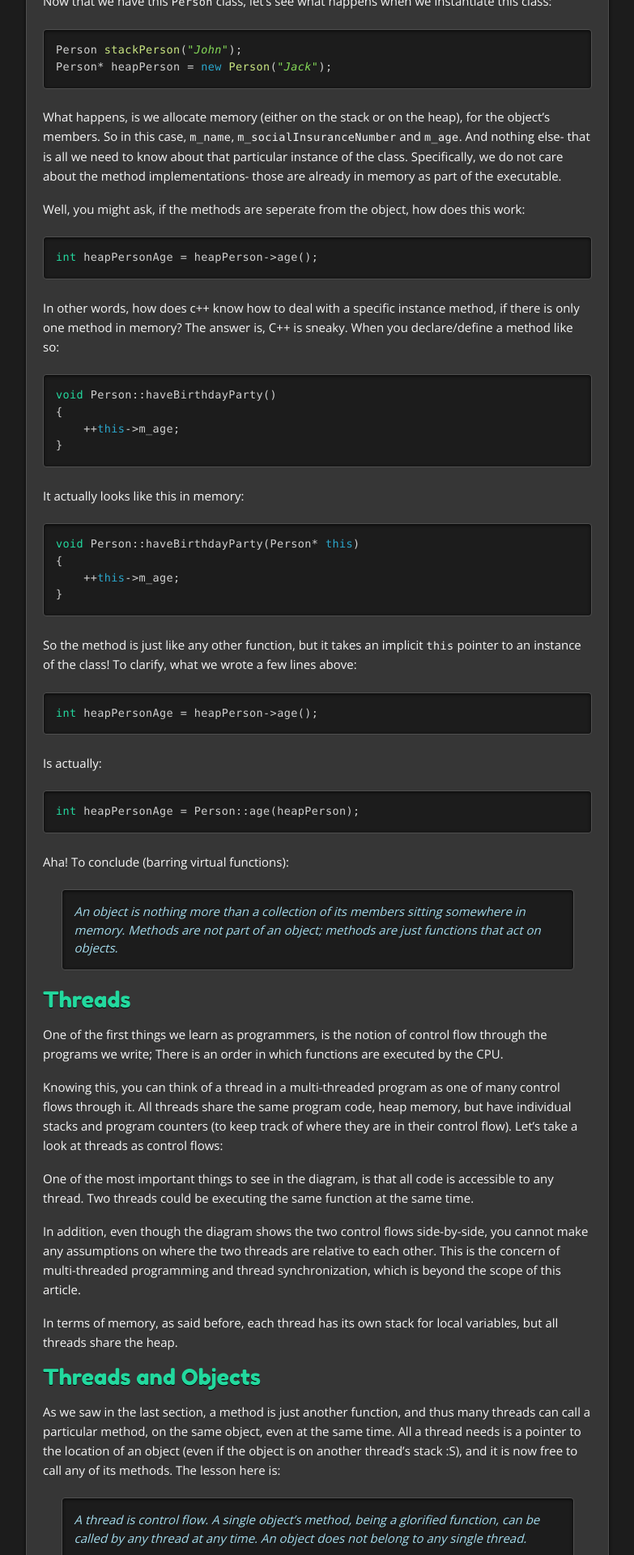
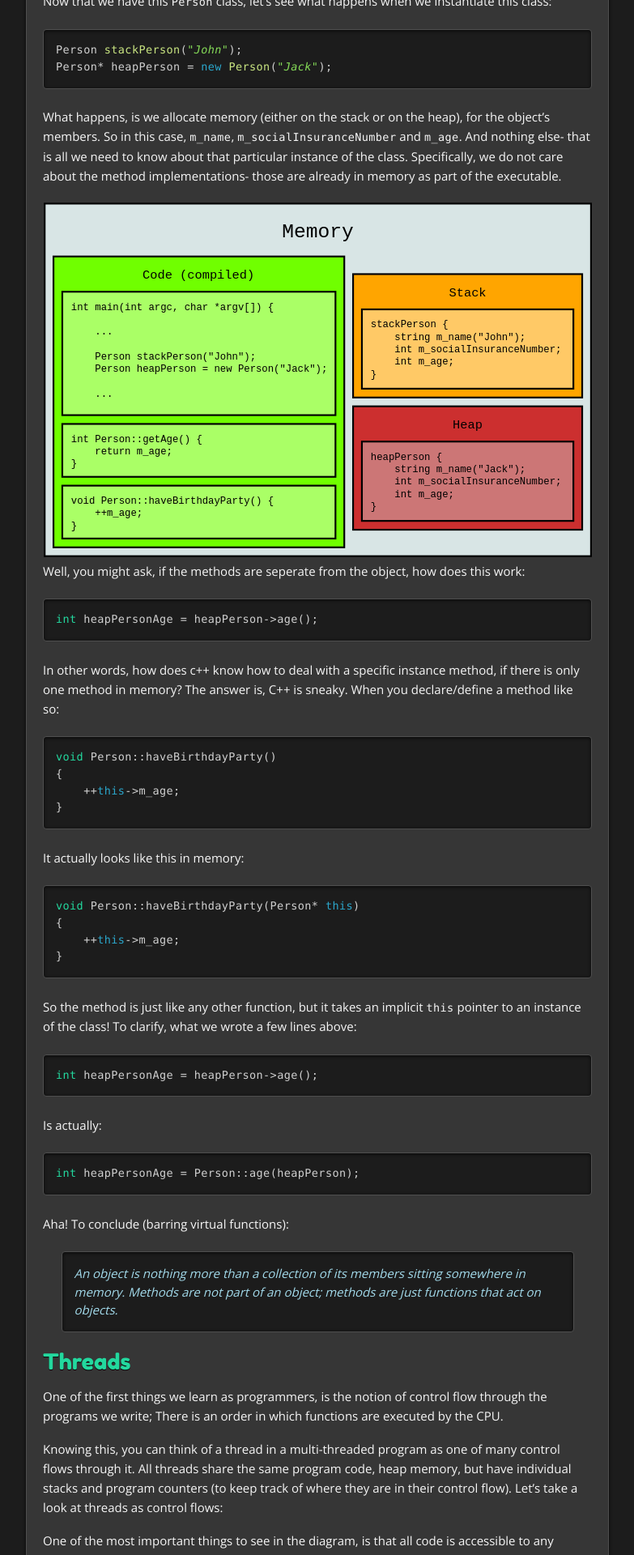
Before and after one commit to KholdStare/kholdstare.github.com, a Jekyll site: the page built from _posts/2012-08-21-objects-and-threads-in-cpp-1.markdown, in a window 1280 px wide. Shown: the part 1083-3003 px from the top of the page at 81% size, without its empty margins (123-906 px from the left). Built offline with Jekyll 4.4.1, drawn with Linux system fonts in a browser that asks for light colours; comment, search, counter and statistics services are not loaded.

Commit message:
Adding diagram (obj in mem). Modifying makefile to preserve whitespace in svg

```diff
--- a/_posts/2012-08-21-objects-and-threads-in-cpp-1.markdown
+++ b/_posts/2012-08-21-objects-and-threads-in-cpp-1.markdown
@@ -50,6 +50,9 @@ Person* heapPerson = new Person("Jack");
 {% endhighlight %}
 
 What happens, is we allocate memory (either on the stack or on the heap), for the object's members. So in this case, <code>m_name</code>, <code>m_socialInsuranceNumber</code> and <code>m_age</code>. And nothing else- that is all we need to know about that particular instance of the class. Specifically, we do not care about the method implementations- those are already in memory as part of the executable.
+
+{% assign diagram = "objects-in-memory" %}
+{% include diagram.html %}
 
 Well, you might ask, if the methods are seperate from the object, how does this work:
 
```
Also changed, not shown: diagrams/objects-in-memory.png (added), diagrams/objects-in-memory.svg (added), 2 other files.
